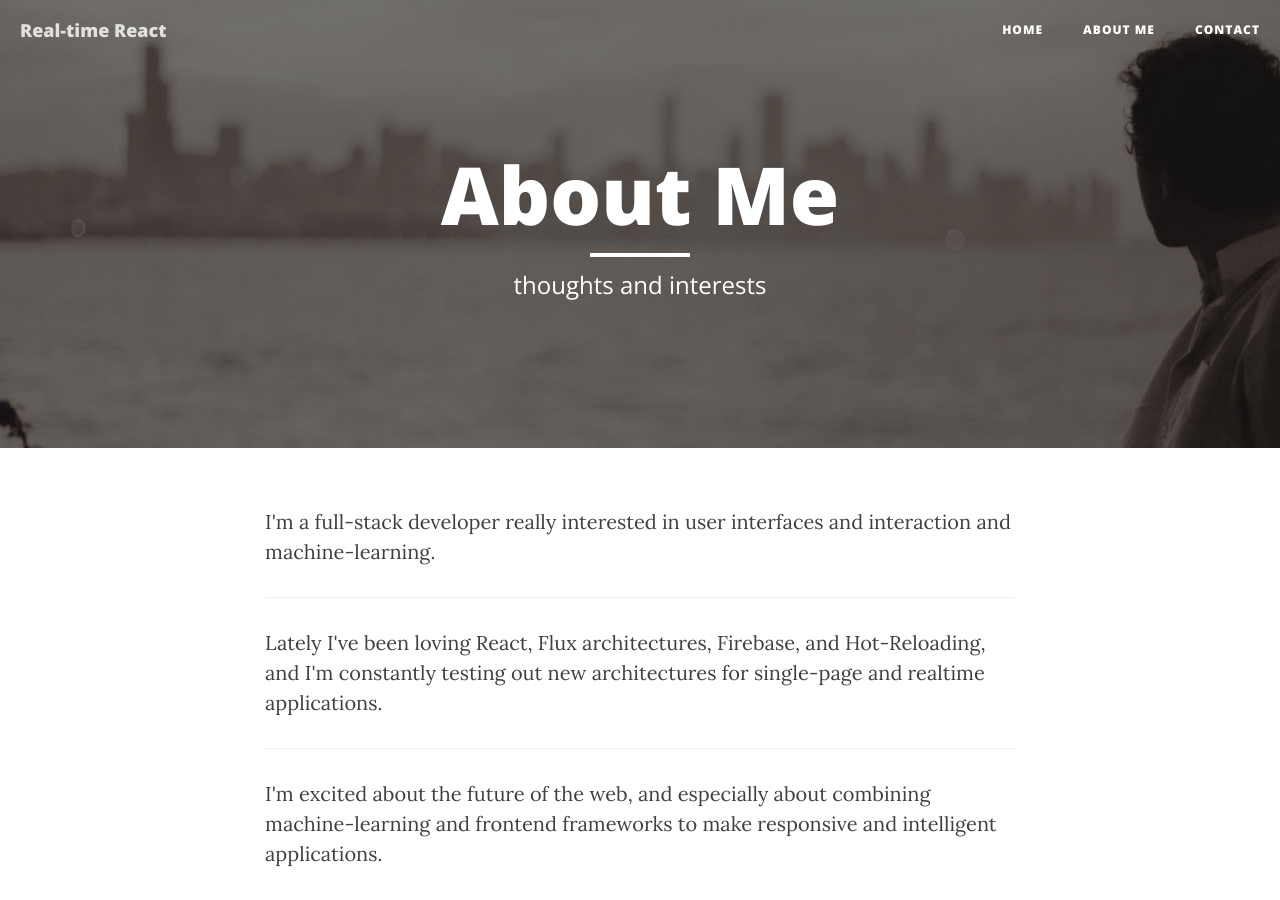
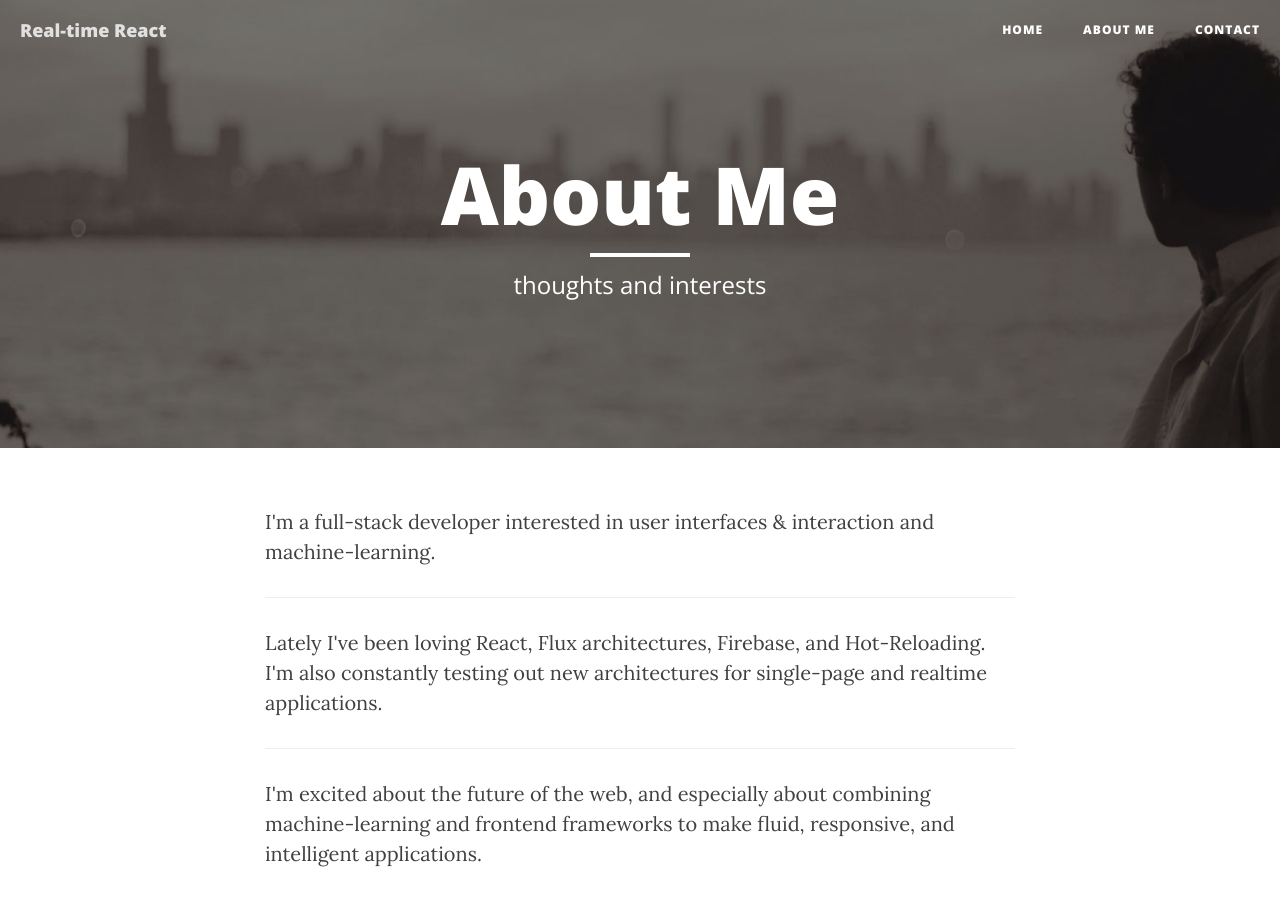
Before and after one commit to Neil-G/neil-g.github.io, a Jekyll site: the page built from about.html, in a window 1280 px wide. Built offline with Jekyll 4.4.1, drawn with Linux system fonts in a browser that asks for light colours; nearby versions of some CDN libraries.

Commit message:
edited article, changed file names, edited About and Contact pages

```diff
--- a/_posts/2015-01-01-LiveLinks.markdown
+++ b/_posts/2015-01-01-ThinkQuick.markdown
@@ -1,9 +1,9 @@
 ---
 layout:     project
-title:      "Live Links App!"
-subtitle:   "share links, edit in real time,"
+title:      "ThinkQuick! App"
+subtitle:   "free-for-all race to solve problems in real time"
 author:     "Neil Gordon"
-date:       2015-01-01 12:00:00
+date:       2015-11-01 12:00:00
 ---
 
 
--- a/about.html
+++ b/about.html
@@ -6,8 +6,8 @@ header-img: "img/about-bg.jpg"
 ---
 
 <br>
-<p> I'm a full-stack developer really interested in user interfaces and interaction and machine-learning. </p>
+<p> I'm a full-stack developer interested in user interfaces & interaction and machine-learning. </p>
 <hr>
-<p> Lately I've been loving React, Flux architectures, Firebase, and Hot-Reloading, and I'm constantly testing out new architectures for single-page and realtime applications. </p>
+<p> Lately I've been loving React, Flux architectures, Firebase, and Hot-Reloading. I'm also constantly testing out new architectures for single-page and realtime applications. </p>
 <hr>
-<p> I'm excited about the future of the web, and especially about combining machine-learning and frontend frameworks to make responsive and intelligent applications. </p>
+<p> I'm excited about the future of the web, and especially about combining machine-learning and frontend frameworks to make fluid, responsive, and intelligent applications. </p>
--- a/contact.html
+++ b/contact.html
@@ -5,11 +5,11 @@ description: "Have questions? I have answers (maybe)."
 header-img: "img/contact-bg.jpg"
 ---
 
-<p>Want to get in touch with me? Fill out the form below to send me a message and I will try to get back to you within 24 hours!</p>
+<p>Feel free to shoot me an email at ngneilgordon@gmail.com with any questions, suggestions, requests, etc.</p>
 <!-- Contact Form - Enter your email address on line 19 of the mail/contact_me.php file to make this form work. -->
 <!-- WARNING: Some web hosts do not allow emails to be sent through forms to common mail hosts like Gmail or Yahoo. It's recommended that you use a private domain email address! -->
 <!-- NOTE: To use the contact form, your site must be on a live web host with PHP! The form will not work locally! -->
-<form name="sentMessage" id="contactForm" novalidate>
+<!--form name="sentMessage" id="contactForm" novalidate>
     <div class="row control-group">
         <div class="form-group col-xs-12 floating-label-form-group controls">
             <label>Name</label>
```
Also changed, not shown: _posts/2014-08-24-ThinkQuick-Blog-Post.markdown (added, +24 -0 lines), _posts/2014-08-24-science-has-not-yet-mastered-prophecy.markdown (deleted, +0 -43 lines), README.md (deleted).
